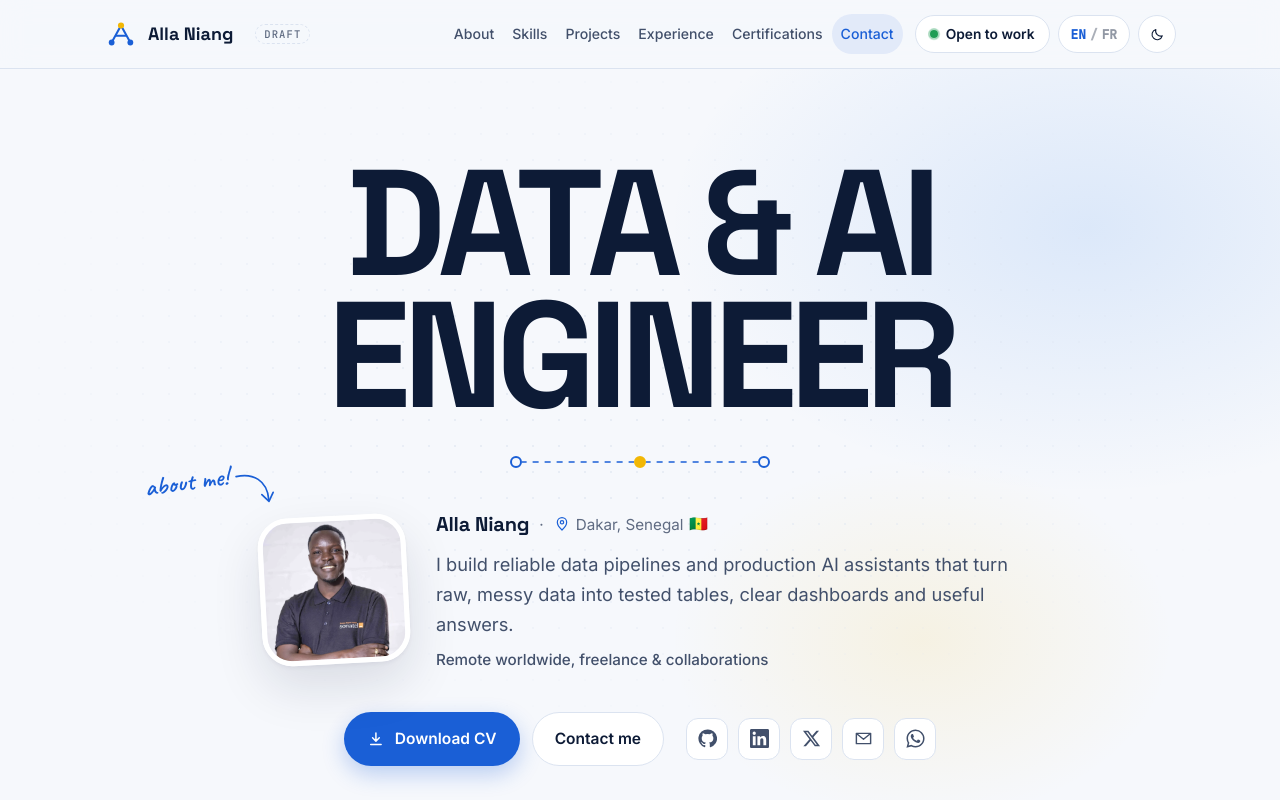
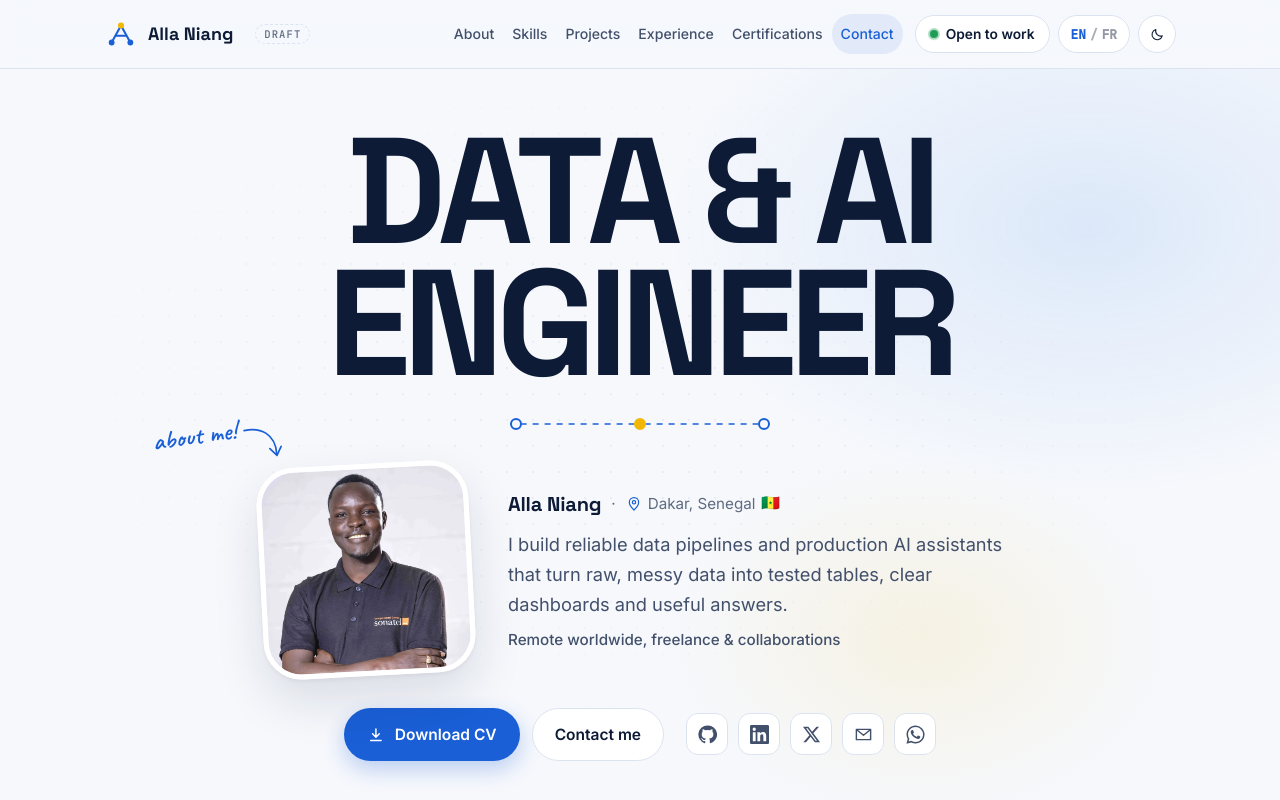
Before and after one commit to niangalla/niangalla.github.io, a plain HTML site: page draft/index.html in a window 1280 px wide. Shown: the top 800 px of the page. Drawn offline with Linux system fonts and the light colour scheme.

Commit message:
Draft: bigger hero photo, simplified footer line

```diff
--- a/draft/css/style.css
+++ b/draft/css/style.css
@@ -622,7 +622,7 @@ html[data-theme="dark"] { --ok: #34c77b; }
 @keyframes okPulse { 0% { transform: scale(.5); opacity: .7; } 100% { transform: scale(1.4); opacity: 0; } }
 
 /* hero: oversized title, lots of air */
-.hero--mega { padding: clamp(64px, 11vh, 120px) 0 clamp(72px, 12vh, 128px); }
+.hero--mega { padding: clamp(48px, 7vh, 120px) 0 clamp(72px, 12vh, 128px); }
 .hero--mega::after { -webkit-mask-image: radial-gradient(ellipse 70% 60% at 50% 40%, #000 25%, transparent 75%); mask-image: radial-gradient(ellipse 70% 60% at 50% 40%, #000 25%, transparent 75%); }
 .hero-stack { position: relative; z-index: 1; display: flex; flex-direction: column; align-items: center; text-align: center; }
 .mega {
@@ -630,13 +630,13 @@ html[data-theme="dark"] { --ok: #34c77b; }
   font-size: clamp(2.6rem, 13.5vw, 9.4rem); line-height: .88; letter-spacing: -.05em;
   color: var(--text); margin: 0;
 }
-.hero-flow { display: flex; align-items: center; gap: 0; margin: 34px 0 40px; width: min(260px, 70%); }
+.hero-flow { display: flex; align-items: center; gap: 0; margin: 28px 0 34px; width: min(260px, 70%); }
 .hf-node { width: 12px; height: 12px; border-radius: 50%; border: 2.5px solid var(--primary); background: var(--bg); flex: none; }
 .hf-node.hf-gold { border-color: var(--gold); background: var(--gold); }
 .hf-line { flex: 1; height: 2px; background: repeating-linear-gradient(90deg, var(--primary) 0 6px, transparent 6px 12px); background-size: 24px 2px; animation: flowX 1.4s linear infinite; opacity: .75; }
 @keyframes flowX { to { background-position: 24px 0; } }
-.hero-intro { display: grid; grid-template-columns: auto 1fr; gap: 28px; align-items: center; max-width: 760px; text-align: left; }
-.hero-photo { width: 148px; aspect-ratio: 1; border-radius: 30px; overflow: hidden; box-shadow: var(--shadow-lg); transform: rotate(-3deg); border: 5px solid var(--surface); }
+.hero-intro { display: grid; grid-template-columns: auto 1fr; gap: 36px; align-items: center; max-width: 760px; text-align: left; }
+.hero-photo { width: 212px; aspect-ratio: 1; border-radius: 38px; overflow: hidden; box-shadow: var(--shadow-lg); transform: rotate(-3deg); border: 5px solid var(--surface); }
 .hero-photo img { width: 100%; height: 100%; object-fit: cover; object-position: 50% 18%; }
 .hero-hello { display: flex; flex-wrap: wrap; align-items: center; gap: 6px; margin: 0 0 8px; color: var(--muted); font-size: .95rem; }
 .hero-hello .ic { color: var(--primary); width: 16px; height: 16px; }
@@ -644,7 +644,7 @@ html[data-theme="dark"] { --ok: #34c77b; }
 .hero-dotsep { margin: 0 4px; }
 .hero--mega .hero-pitch { font-size: 1.14rem; margin: 0 0 8px; max-width: none; }
 .hero--mega .hero-remote { padding: 0; margin: 0; font-size: .95rem; }
-.hero-actions { display: flex; flex-wrap: wrap; align-items: center; justify-content: center; gap: 14px 22px; margin-top: 40px; }
+.hero-actions { display: flex; flex-wrap: wrap; align-items: center; justify-content: center; gap: 14px 22px; margin-top: 32px; }
 .hero-actions .hero-ctas { margin: 0; justify-content: center; }
 
 /* handwritten annotations */
@@ -655,7 +655,7 @@ html[data-theme="dark"] { --ok: #34c77b; }
 }
 .anno-arrow { width: 46px; height: 46px; margin-top: 8px; fill: none; stroke: currentColor; stroke-width: 2.2; stroke-linecap: round; stroke-linejoin: round; }
 .hero-photo-wrap { position: relative; }
-.anno--about { position: absolute; right: calc(100% - 18px); top: -50px; transform: rotate(-8deg); white-space: nowrap; }
+.anno--about { position: absolute; right: calc(100% - 26px); top: -44px; transform: rotate(-8deg); white-space: nowrap; }
 .anno--work { align-self: flex-start; margin: 0 0 4px clamp(0px, 8vw, 120px); }
 
 /* centered "Selected projects" head */
@@ -727,7 +727,7 @@ html[data-theme="dark"] .work-visual--light { background: #eef2f8; }
 @media (max-width: 640px) {
   .hero-intro { grid-template-columns: 1fr; justify-items: center; text-align: center; gap: 22px; }
   .hero-hello { justify-content: center; }
-  .hero-photo { width: 128px; }
+  .hero-photo { width: 184px; border-radius: 32px; }
   .hero-flow { margin: 26px 0 48px; }
   .hero-actions { flex-direction: column; }
   .anno { font-size: 1.35rem; }
--- a/draft/index.html
+++ b/draft/index.html
@@ -31,7 +31,7 @@
   <link rel="preconnect" href="https://fonts.googleapis.com">
   <link rel="preconnect" href="https://fonts.gstatic.com" crossorigin>
   <link href="https://fonts.googleapis.com/css2?family=Caveat:wght@600&family=Inter:wght@400;500;600&family=JetBrains+Mono:wght@500&family=Space+Grotesk:wght@500;600;700&display=swap" rel="stylesheet">
-  <link rel="stylesheet" href="css/style.css?v=draft1">
+  <link rel="stylesheet" href="css/style.css?v=draft2">
 </head>
 <body>
   <!-- SVG icon sprite -->
@@ -623,11 +623,11 @@
 
   <footer class="site-footer">
     <div class="container footer-inner">
-      <p>© <span id="year">2026</span> Alla NIANG · <span data-i18n="footer.made">Designed &amp; built in Dakar</span> 🇸🇳</p>
+      <p>© <span id="year">2026</span> Alla Niang · <span data-i18n="footer.made">Dakar, Senegal</span> 🇸🇳</p>
       <a href="#hero" class="back-top"><span data-i18n="footer.top">Back to top</span> ↑</a>
     </div>
   </footer>
 
-  <script src="js/main.js?v=draft1" defer></script>
+  <script src="js/main.js?v=draft2" defer></script>
 </body>
 </html>
--- a/draft/js/main.js
+++ b/draft/js/main.js
@@ -181,7 +181,7 @@
       "form.errShort": "Your message is a bit short. Please add a few more details (at least 10 characters).",
       "form.success": "<strong>Thanks, your message is on its way!</strong> I'll get back to you by email soon.",
       "form.fail": "<strong>Sorry, the message could not be sent.</strong> Please email me directly at <a href=\"mailto:niangalla98@gmail.com\">niangalla98@gmail.com</a>.",
-      "footer.made": "Designed & built in Dakar", "footer.top": "Back to top",
+      "footer.made": "Dakar, Senegal", "footer.top": "Back to top",
       "ui.toDark": "Switch to dark mode", "ui.toLight": "Switch to light mode",
       "ui.langSwitch": "Passer en français", "ui.menuOpen": "Open menu", "ui.menuClose": "Close menu"
     },
@@ -355,7 +355,7 @@
       "form.errShort": "Votre message est un peu court. Ajoutez quelques détails (10 caractères minimum).",
       "form.success": "<strong>Merci, votre message est bien parti !</strong> Je vous réponds par e-mail très vite.",
       "form.fail": "<strong>Désolé, le message n'a pas pu être envoyé.</strong> Écrivez-moi directement à <a href=\"mailto:niangalla98@gmail.com\">niangalla98@gmail.com</a>.",
-      "footer.made": "Conçu & développé à Dakar", "footer.top": "Haut de page",
+      "footer.made": "Dakar, Sénégal", "footer.top": "Haut de page",
       "ui.toDark": "Passer en mode sombre", "ui.toLight": "Passer en mode clair",
       "ui.langSwitch": "Switch to English", "ui.menuOpen": "Ouvrir le menu", "ui.menuClose": "Fermer le menu"
     }
```
